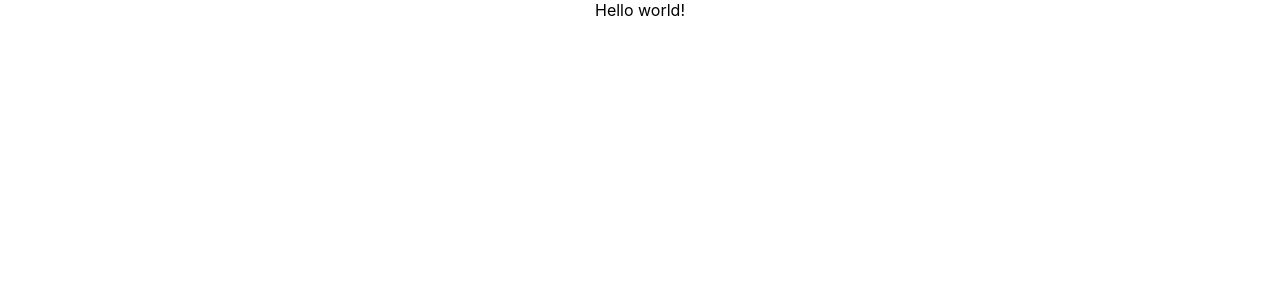
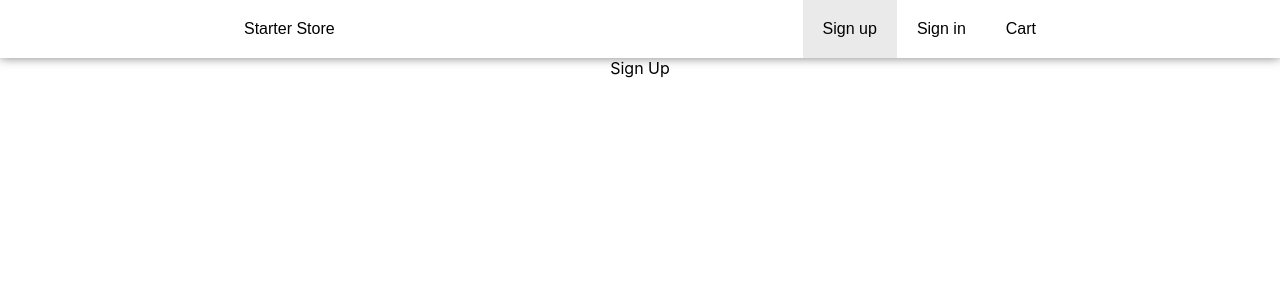
Before and after one commit to RastvorovAnton/lampShopFront, a React (Create React App) app: page /sign-up in a window 1280 px wide. Shown: the top 300 px of the page. Built offline with nearby package versions, Linux system fonts and the light colour scheme.

Commit message:
first version of header

```diff
--- a/package.json
+++ b/package.json
@@ -8,7 +8,9 @@
     "@testing-library/user-event": "^13.5.0",
     "react": "^18.1.0",
     "react-dom": "^18.1.0",
+    "react-router-dom": "^6.3.0",
     "react-scripts": "5.0.1",
+    "sass": "^1.52.2",
     "web-vitals": "^2.1.4"
   },
   "scripts": {
--- a/src/App.js
+++ b/src/App.js
@@ -1,10 +1,23 @@
-import logo from './logo.svg';
+import Header from './HeadersComponents/Header/Header';
 import './App.css';
+import { Route, Routes } from 'react-router-dom';
+import StarterStore from './HeadersComponents/StarterStore/StarterStore';
+import SignUp from './HeadersComponents/SignUp/SignUp';
+import SignIn from './HeadersComponents/SignIn/SignIn';
+import Cart from './HeadersComponents/Cart/Cart';
 
-function App() {
+const App = () => {
   return (
     <div className="App">
-      <div>Hello world!</div>
+      <Header />
+
+      <Routes>
+        <Route path='/starter-store' element={<StarterStore />} />
+        <Route path='/' element={<StarterStore />} />
+        <Route path='/sign-up' element={<SignUp />} />
+        <Route path='/sign-in' element={<SignIn />} />
+        <Route path='/cart' element={<Cart />} />
+      </Routes>
     </div>
   );
 }
--- /dev/null
+++ b/src/HeadersComponents/Cart/Cart.js
@@ -0,0 +1,13 @@
+import React from "react";
+
+const Cart = () => {
+
+  return (
+    <div>
+      Cart
+    </div>
+  )
+
+}
+
+export default Cart
--- /dev/null
+++ b/src/HeadersComponents/Header/Header.js
@@ -0,0 +1,54 @@
+import React, { useState } from "react";
+import { Link, useLocation } from "react-router-dom";
+import './Header.scss'
+
+const Header = () => {
+
+  const location = useLocation()
+  let linkStarter = 0
+  let linkSignUp = 0
+  let linkSignIn = 0
+  let cart = 0
+
+  if (location.pathname === '/starter-store') {
+    linkStarter = 1
+  }
+  else if (location.pathname === '/sign-up') {
+    linkSignUp = 1
+  }
+  else if (location.pathname === '/sign-in') {
+    linkSignIn = 1
+  }
+  else if (location.pathname === '/cart') {
+    cart = 1
+  }
+  else if (location.pathname === '/') {
+    linkStarter = 1
+  }
+
+  return (
+    <header className="all-header">
+      <Link className={linkStarter === 0 ? 'Link-starter-store' : 'link-active'} to='/starter-store'>
+        <div className="one-of-items">Starter Store</div>
+      </Link>
+
+      <div className="right-items">
+
+        <Link className={linkSignUp === 0 ? 'Link-starter-store' : 'link-active'} to='/sign-up'>
+          <div className="one-of-items">Sign up</div>
+        </Link>
+
+        <Link className={linkSignIn === 0 ? 'Link-starter-store' : 'link-active'} to='/sign-in'>
+          <div className="one-of-items">Sign in</div>
+        </Link>
+
+        <Link className={cart === 0 ? 'Link-starter-store' : 'link-active'} to='/cart'>
+          <div className="one-of-items">Cart</div>
+        </Link>
+
+      </div>
+    </header >
+  )
+}
+
+export default Header
--- /dev/null
+++ b/src/HeadersComponents/Header/Header.scss
@@ -0,0 +1,71 @@
+.all-header {
+  display: flex;
+  justify-content: space-around;
+  align-items: center;
+  // padding: 20px;
+  box-shadow: 0 2px #8080806b;
+  font-family: Arial, Helvetica, sans-serif;
+  font-weight: 500;
+  box-shadow: 0 0 10px rgb(0 0 0 / 50%);
+
+  .right-items {
+    display: flex;
+    justify-content: center;
+    align-items: center;
+  }
+
+  .default-style {
+    color: black;
+    text-decoration: none;
+  }
+
+  // .default-style:hover {
+  //   background-color: #8080802b;
+  //   text-decoration: none;
+  // }
+
+  .Link-starter-store {
+    color: black;
+    text-decoration: none;
+  }
+
+  .link-active {
+    color: black;
+    background-color: #8080802b;
+    text-decoration: none;
+  }
+
+  // .Link:focus {
+  //   background-color: #8080802b;
+  // }
+
+  .starter-store {
+    padding: 20px;
+  }
+
+  .starter-store:focus {
+    background-color: gray;
+  }
+
+  // .starter-store:hover {
+  //   padding: 20px;
+  //   color: black;
+  //   text-decoration: none;
+  //   background-color: #8080802b;
+  //   cursor: pointer;
+  // }
+
+  .one-of-items {
+    padding: 20px;
+  }
+
+  .one-of-items:hover {
+    background-color: #8080802b;
+    cursor: pointer;
+  }
+
+  .one-of-items:focus {
+    background-color: #8080802b;
+    cursor: pointer;
+  }
+}
--- /dev/null
+++ b/src/HeadersComponents/SignIn/SignIn.js
@@ -0,0 +1,13 @@
+import React from "react";
+
+const SignIn = () => {
+
+  return (
+    <div>
+      Sign in
+    </div>
+  )
+
+}
+
+export default SignIn
--- /dev/null
+++ b/src/HeadersComponents/SignUp/SignUp.js
@@ -0,0 +1,13 @@
+import React from "react";
+
+const SignUp = () => {
+
+  return (
+    <div>
+      Sign Up
+    </div>
+  )
+
+}
+
+export default SignUp
--- /dev/null
+++ b/src/HeadersComponents/StarterStore/StarterStore.js
@@ -0,0 +1,11 @@
+import React from "react";
+
+const StarterStore = () => {
+  return (
+    <div>
+      <div>Hello world!</div>
+    </div>
+  )
+}
+
+export default StarterStore
--- a/src/index.js
+++ b/src/index.js
@@ -1,5 +1,6 @@
 import React from 'react';
 import ReactDOM from 'react-dom/client';
+import { BrowserRouter } from 'react-router-dom';
 import './index.css';
 import App from './App';
 import reportWebVitals from './reportWebVitals';
@@ -7,7 +8,9 @@ import reportWebVitals from './reportWebVitals';
 const root = ReactDOM.createRoot(document.getElementById('root'));
 root.render(
   <React.StrictMode>
-    <App />
+    <BrowserRouter>
+      <App />
+    </BrowserRouter>
   </React.StrictMode>
 );
 
```
Also changed, not shown: 1 other file (tests, documents, lock files or other folders).
